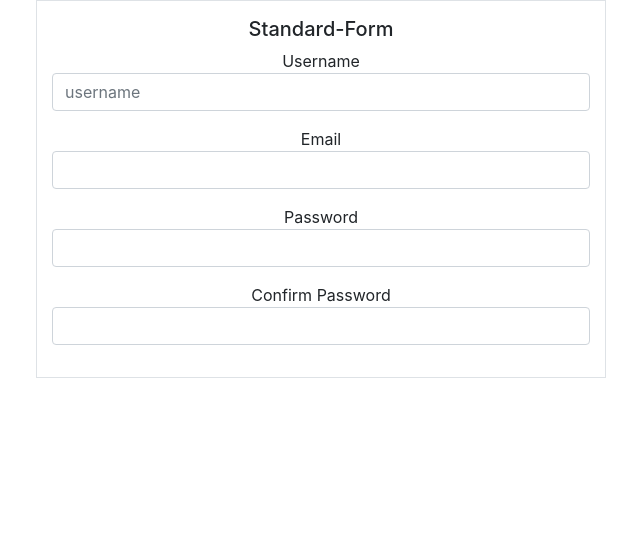
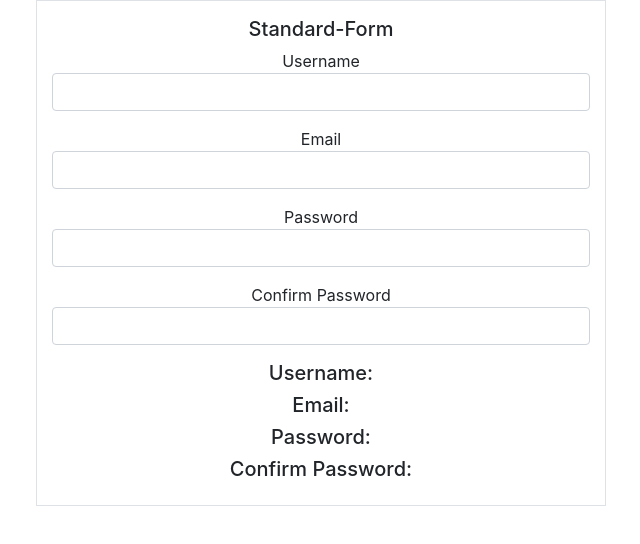
Before and after one commit to Scorpioeric-dev/react-form, a React (Create React App) app: page / in a window 1280 px wide. Shown: the top 544 px of the page, without its empty margins (34-674 px from the left). Built offline with nearby package versions, Linux system fonts and the light colour scheme.

Commit message:
standard

```diff
--- a/src/Standard-Form/Standard.js
+++ b/src/Standard-Form/Standard.js
@@ -11,7 +11,7 @@ export default class Standard extends Component {
     passwordConfirm: "",
     passwordConfirmValid: false,
     formValid: false,
-    errorMessage: {},
+    errorMsh: {},
   };
 
   handleChange = (e) => {
@@ -32,7 +32,6 @@ export default class Standard extends Component {
               type="text"
               className="form-control"
               name="username"
-              placeholder="username"
               onChange={this.handleChange}
             />
           </div>
@@ -42,8 +41,9 @@ export default class Standard extends Component {
             <input
               type="text"
               className="form-control"
-              id="email"
-              value={this.state.email}
+
+              name='email'
+              onChange={this.handleChange}
             />
           </div>
           {/*Password*/}
@@ -52,8 +52,9 @@ export default class Standard extends Component {
             <input
               type="password"
               className="form-control"
-              id="password"
-              value={this.state.password}
+
+              name='password'
+              onChange={this.handleChange}
             />
           </div>
           {/*Confirm Password */}
@@ -62,12 +63,16 @@ export default class Standard extends Component {
             <input
               type="password"
               className="form-control"
-              id="confirmPassword"
-              value={this.state.passwordConfirm}
+              name='passwordConfirm'
+              onChange={this.handleChange}
             />
           </div>
         </form>
-      </div>
+        <h5>Username: {this.state.username} </h5>
+        <h5>Email: {this.state.email} </h5>
+        <h5>Password: {this.state.password} </h5>
+        <h5>Confirm Password: {this.state.passwordConfirm} </h5>
+        </div>
     );
   }
 }
```
